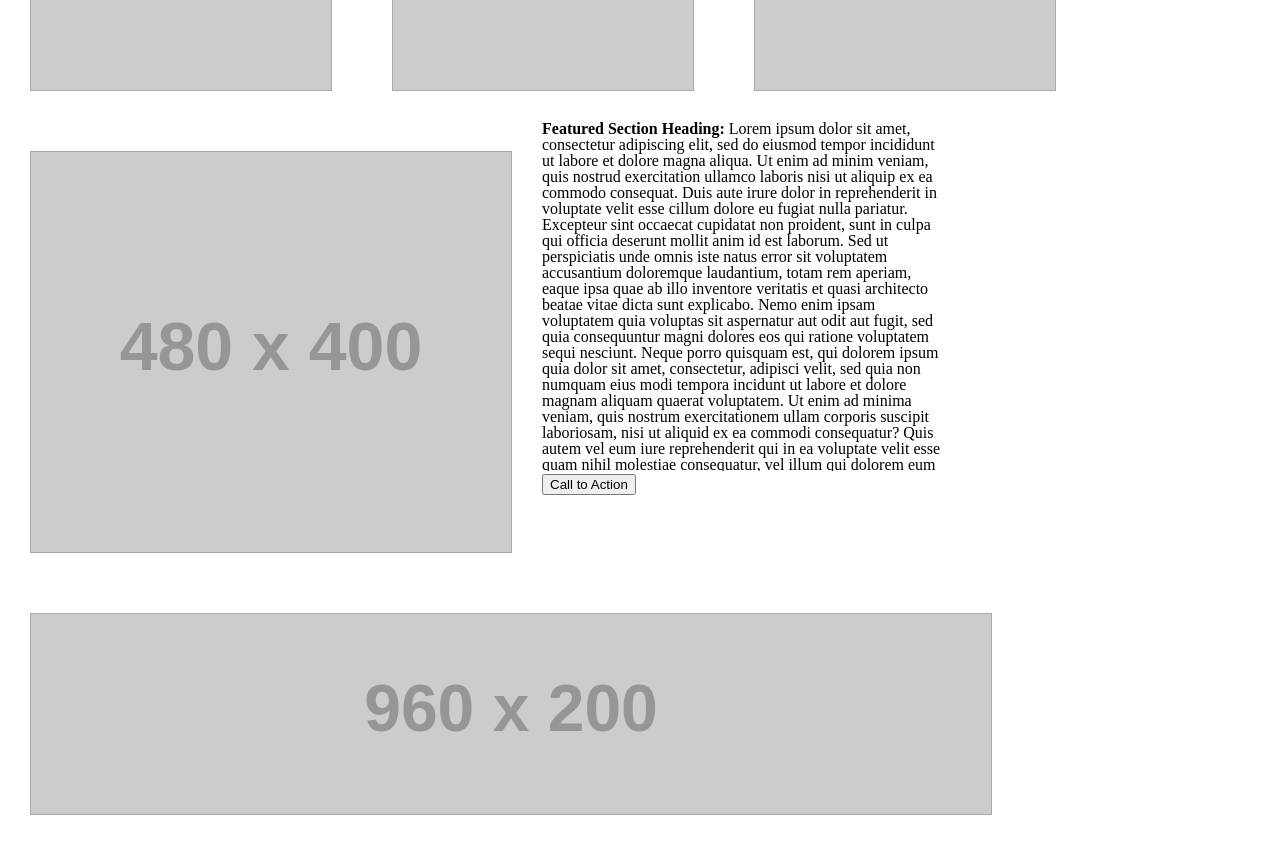
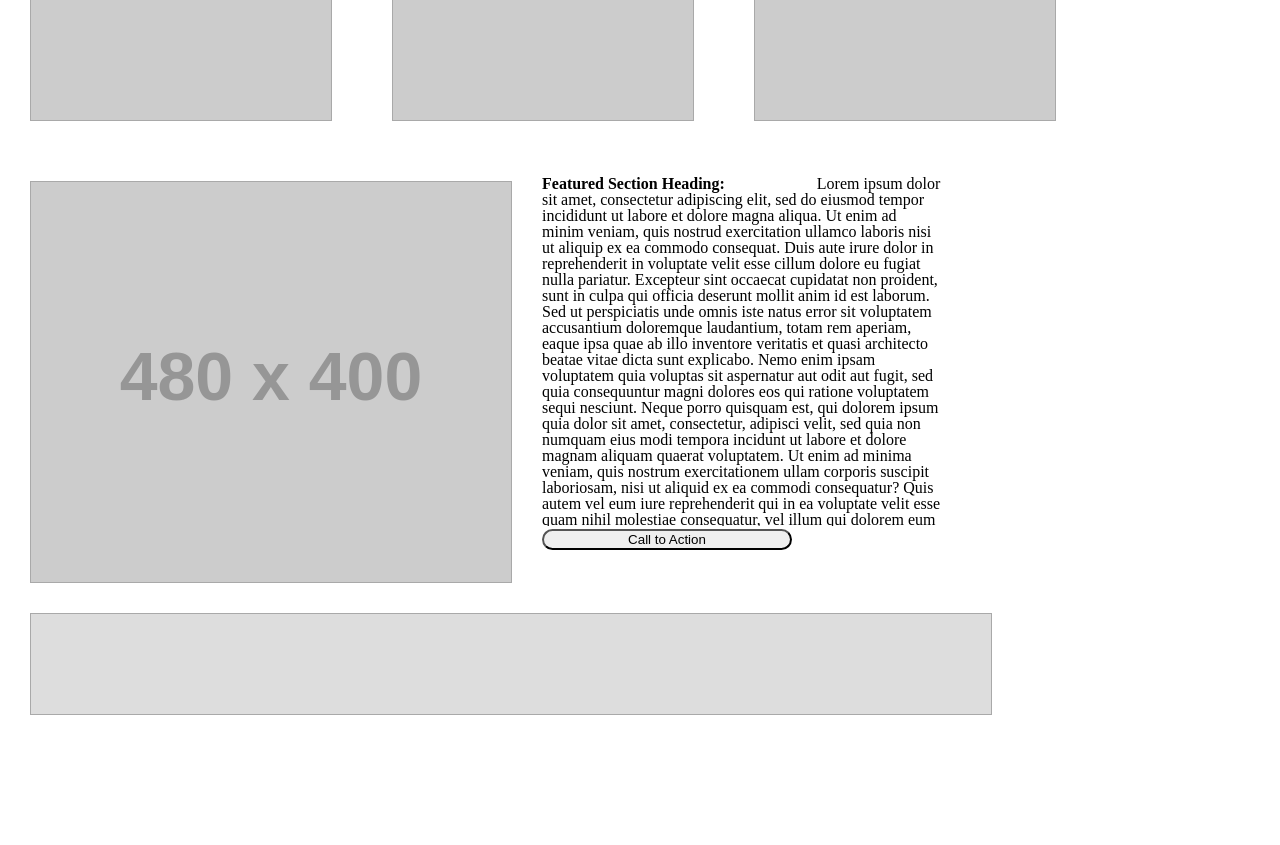
Before and after one commit to madelinepet/wireframe-solo-exercise, a plain HTML site: page index.html in a window 1280 px wide. Shown: the part 920-1765 px from the top of the page. After the commit the page ends 1668 px from the top, so only its background shows below. Drawn offline with Linux system fonts and the light colour scheme; placeholder pictures from the web are drawn by us.

Commit message:
I am happy with my styling and think it is quite close to the model.

```diff
--- a/index.html
+++ b/index.html
@@ -29,14 +29,13 @@
       </div>
       <div>
         <img src="http://placehold.it/480x400/ddd" alt="">
-        <p><em>Featured Section Heading:</em> Lorem ipsum dolor sit amet, consectetur adipiscing elit, sed do eiusmod tempor incididunt ut labore et dolore magna aliqua. Ut enim ad minim veniam, quis nostrud exercitation ullamco laboris nisi ut aliquip ex ea commodo consequat. Duis aute irure dolor in reprehenderit in voluptate velit esse cillum dolore eu fugiat nulla pariatur. Excepteur sint occaecat cupidatat non proident, sunt in culpa qui officia deserunt mollit anim id est laborum. Sed ut perspiciatis unde omnis iste natus error sit voluptatem accusantium doloremque laudantium, totam rem aperiam, eaque ipsa quae ab illo inventore veritatis et quasi architecto beatae vitae dicta sunt explicabo. Nemo enim ipsam voluptatem quia voluptas sit aspernatur aut odit aut fugit, sed quia consequuntur magni dolores eos qui ratione voluptatem sequi nesciunt. Neque porro quisquam est, qui dolorem ipsum quia dolor sit amet, consectetur, adipisci velit, sed quia non numquam eius modi tempora incidunt ut labore et dolore magnam aliquam quaerat voluptatem. Ut enim ad minima veniam, quis nostrum exercitationem ullam corporis suscipit laboriosam, nisi ut aliquid ex ea commodi consequatur? Quis autem vel eum iure reprehenderit qui in ea voluptate velit esse quam nihil molestiae consequatur, vel illum qui dolorem eum fugiat quo voluptas nulla pariatur?
+        <p><em>Featured Section Heading:</em> &nbsp;&nbsp;&nbsp;&nbsp;&nbsp;&nbsp;&nbsp;&nbsp;&nbsp;&nbsp;&nbsp;&nbsp;&nbsp;&nbsp;&nbsp;&nbsp;&nbsp;&nbsp;&nbsp;&nbsp;&nbsp; Lorem ipsum dolor sit amet, consectetur adipiscing elit, sed do eiusmod tempor incididunt ut labore et dolore magna aliqua. Ut enim ad minim veniam, quis nostrud exercitation ullamco laboris nisi ut aliquip ex ea commodo consequat. Duis aute irure dolor in reprehenderit in voluptate velit esse cillum dolore eu fugiat nulla pariatur. Excepteur sint occaecat cupidatat non proident, sunt in culpa qui officia deserunt mollit anim id est laborum. Sed ut perspiciatis unde omnis iste natus error sit voluptatem accusantium doloremque laudantium, totam rem aperiam, eaque ipsa quae ab illo inventore veritatis et quasi architecto beatae vitae dicta sunt explicabo. Nemo enim ipsam voluptatem quia voluptas sit aspernatur aut odit aut fugit, sed quia consequuntur magni dolores eos qui ratione voluptatem sequi nesciunt. Neque porro quisquam est, qui dolorem ipsum quia dolor sit amet, consectetur, adipisci velit, sed quia non numquam eius modi tempora incidunt ut labore et dolore magnam aliquam quaerat voluptatem. Ut enim ad minima veniam, quis nostrum exercitationem ullam corporis suscipit laboriosam, nisi ut aliquid ex ea commodi consequatur? Quis autem vel eum iure reprehenderit qui in ea voluptate velit esse quam nihil molestiae consequatur, vel illum qui dolorem eum fugiat quo voluptas nulla pariatur?
         </p>
         <br>
         <button>Call to Action</button>
       </div>
       </main>
       <footer>
-        <img src="http://placehold.it/960x200/ddd" alt="placeholderimage">
       </footer>
   </body>
 </html>
--- a/style.css
+++ b/style.css
@@ -1,14 +1,24 @@
 #logo{
+  position: relative;
+  left: 30px;
   background-color: #ddd;
   border: 1px solid darkgrey;
   width: 200px;
   height: 70px;
+  margin-top: 30px;
+  text-align: center;
 }
+
 li{
+  position: relative;
+  left: 30px;
+  height: 70px;
   list-style: none;
   display: inline-block;
   padding: 10px;
   margin: 0px;
+  line-height: 70px;
+  width: 180px;
 }
 
 ul{
@@ -20,12 +30,14 @@ img{
   float: left;
   margin: 30px;
 }
+
 em {
   font-weight: bold;
 }
 
 p {
   display: inline-block;
+  margin-top: 25px;
   width: 400px;
   height:350px;
   overflow: hidden;
@@ -35,3 +47,17 @@ p {
  button:hover {
    color: white;
  }
+button{
+  width:250px;
+  border-radius: 25px;
+}
+ footer{
+   display: inline-block;
+   position: relative;
+   left: 30px;
+   width: 960px;
+   height: 100px;
+   background-color: #ddd;
+   border: 1px solid darkgray;
+   margin-bottom: 30px;
+ }
```
